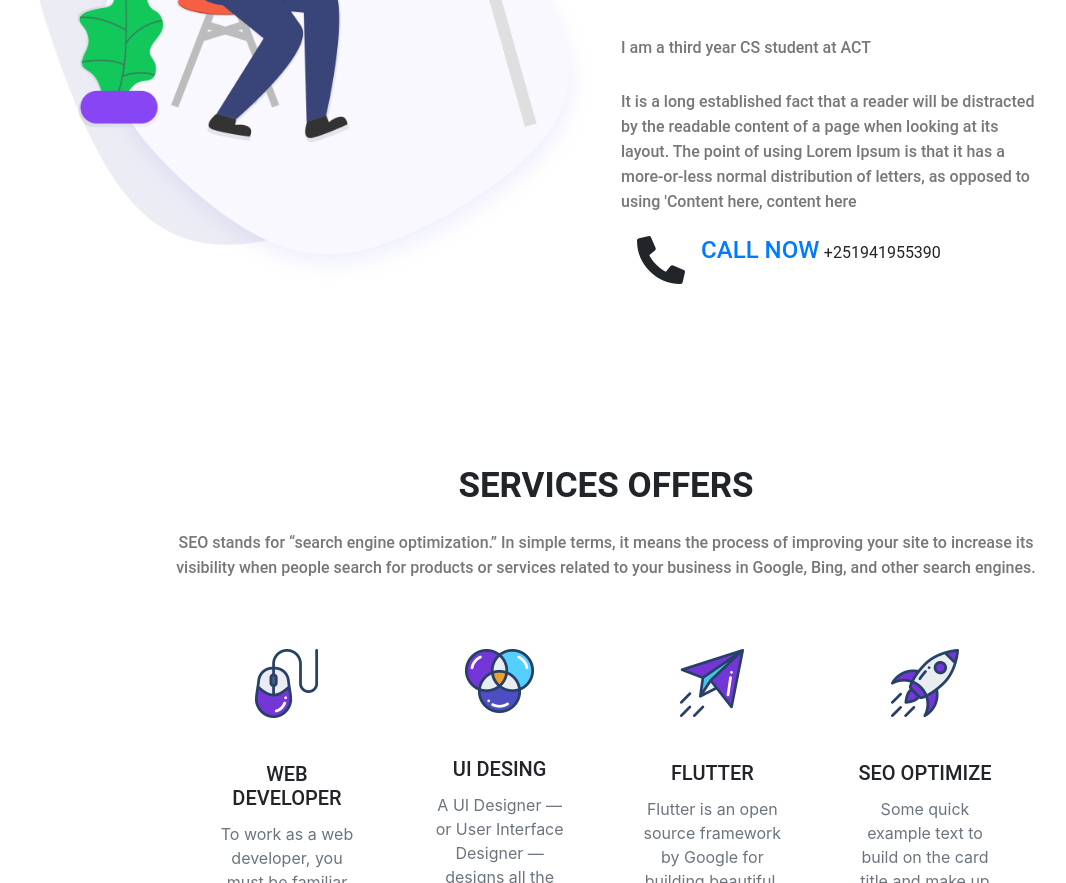
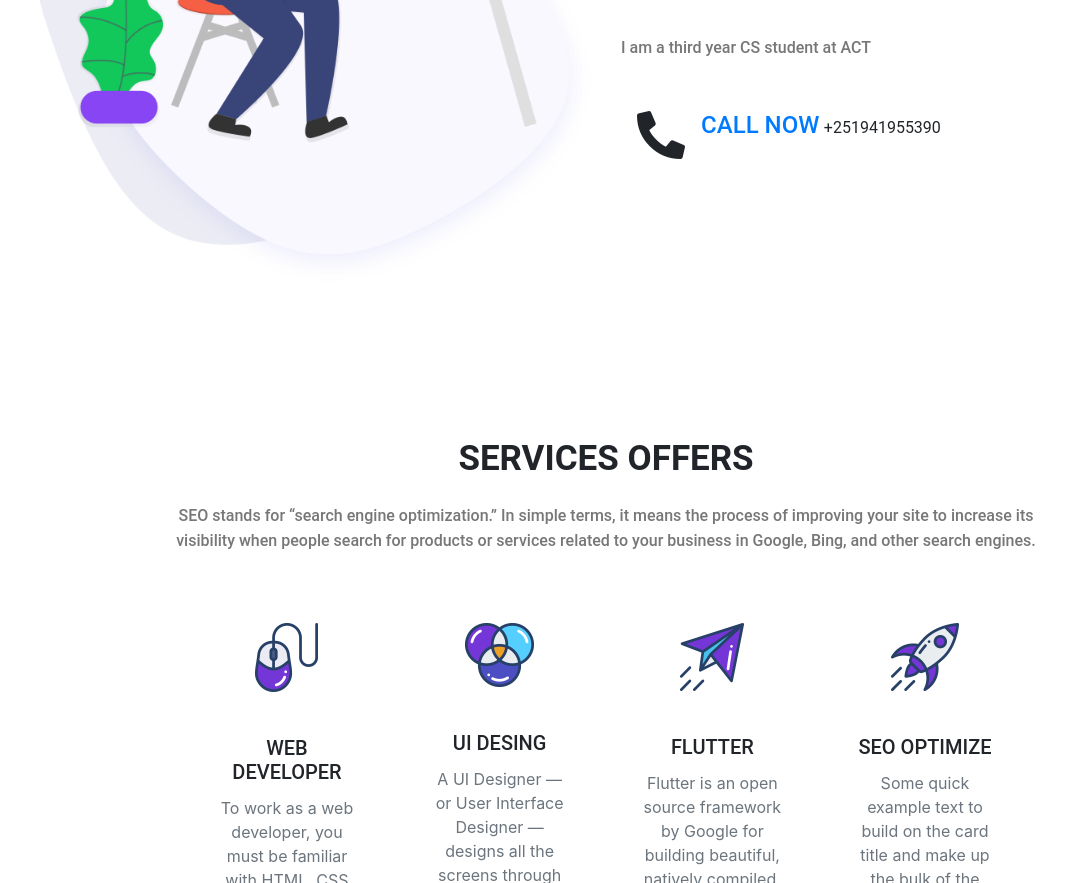
Before and after one commit to Natiab/Natiab.github.io, a plain HTML site: page Index.html in a window 1280 px wide. Shown: the part 1112-1995 px from the top of the page, without its empty margins (34-1100 px from the left). Drawn offline with nearby package versions, Linux system fonts and the light colour scheme.

Commit message:
Update Index.html

```diff
--- a/Index.html
+++ b/Index.html
@@ -119,10 +119,7 @@
                                 I am a third year CS student at ACT
                             </p>
                             <p class="para">
-                                It is a long established fact that a reader will be distracted by the readable content
-                                of a page when looking at its layout. The point of using Lorem Ipsum is that it has a
-                                more-or-less normal distribution of letters, as opposed to using 'Content here, content
-                                here
+
                             </p>
                             <div class="d-flex flex-row flex-wrap call-area">
                                 <span><i class="fas fa-phone-alt fa-3x px-3"></i></span>
```
